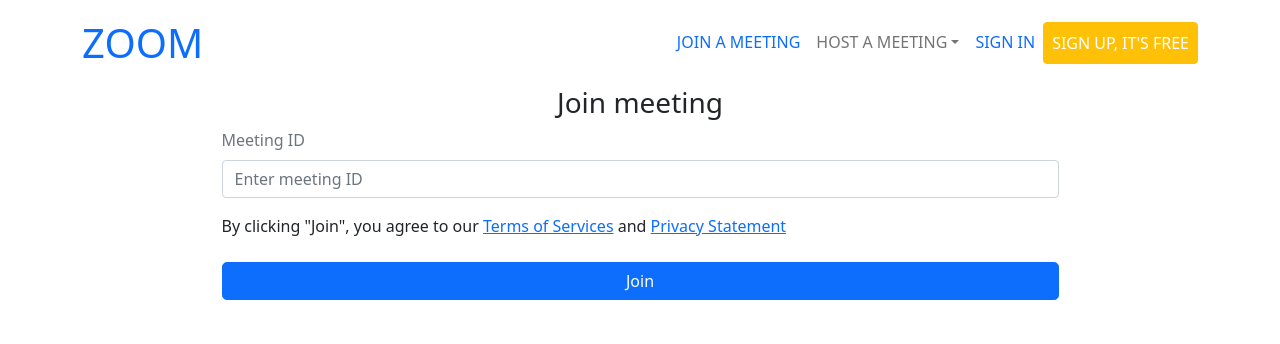
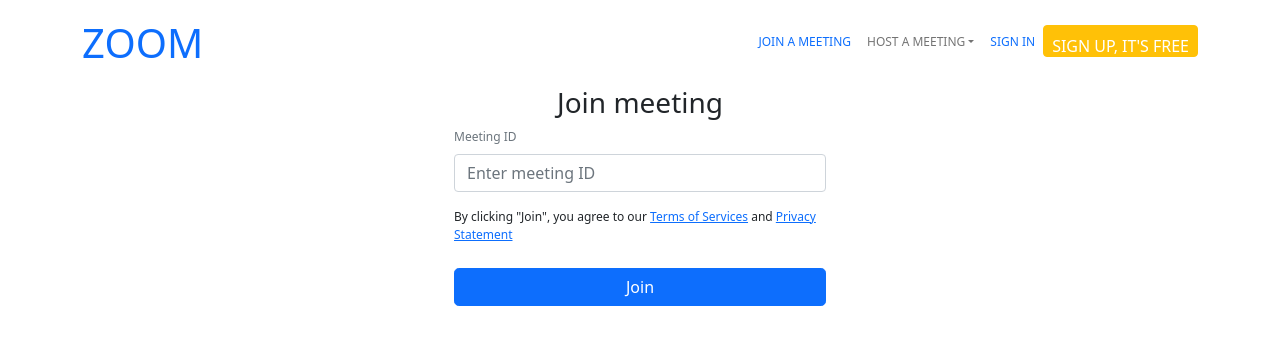
Before and after one commit to koladev32/zoom-clone-react-server, a React (Create React App) app: page / in a window 1280 px wide. Shown: the top 344 px of the page. Built offline with nearby package versions, Linux system fonts and the light colour scheme.

Commit message:
- enhance: enhancing ui

```diff
--- a/public/index.html
+++ b/public/index.html
@@ -24,7 +24,7 @@
       work correctly both with client-side routing and a non-root public URL.
       Learn how to configure a non-root public URL by running `npm run build`.
     -->
-    <title>React App</title>
+    <title>Zoom Clone</title>
   </head>
   <body>
     <noscript>You need to enable JavaScript to run this app.</noscript>
--- a/src/App.css
+++ b/src/App.css
@@ -1,38 +1,11 @@
 .App {
-  text-align: center;
+  font-size: 12px;
 }
 
-.App-logo {
-  height: 40vmin;
-  pointer-events: none;
+.sign-up{
+  background-color: #f26d21;
+  border-radius: 8px;
+  height: 32px;
+  font-size: 13px;
+  margin-bottom: 4px;
 }
-
-@media (prefers-reduced-motion: no-preference) {
-  .App-logo {
-    animation: App-logo-spin infinite 20s linear;
-  }
-}
-
-.App-header {
-  background-color: #282c34;
-  min-height: 100vh;
-  display: flex;
-  flex-direction: column;
-  align-items: center;
-  justify-content: center;
-  font-size: calc(10px + 2vmin);
-  color: white;
-}
-
-.App-link {
-  color: #61dafb;
-}
-
-@keyframes App-logo-spin {
-  from {
-    transform: rotate(0deg);
-  }
-  to {
-    transform: rotate(360deg);
-  }
-}
--- a/src/App.tsx
+++ b/src/App.tsx
@@ -1,6 +1,6 @@
 import React from 'react';
-import logo from './logo.svg';
 import {Button, Container, NavDropdown, Navbar, Nav, Form, NavLink} from 'react-bootstrap'
+import './App.css';
 
 function App() {
 return (
@@ -18,7 +18,7 @@ return (
             <NavDropdown.Item className="text-primary" href="#action/3.3">Something</NavDropdown.Item>
           </NavDropdown>
           <Nav.Link className="text-primary" href="#features">SIGN IN</Nav.Link>
-          <Nav.Link className="btn btn-warning text-white" href="#features">SIGN UP, IT'S FREE</Nav.Link>
+          <Nav.Link className="btn btn-warning text-white sign-up" href="#features">SIGN UP, IT'S FREE</Nav.Link>
         </Nav>
       </Navbar.Collapse>
     </Container>
@@ -27,14 +27,14 @@ return (
   <div className="container">
     <div>
       <h3 className="text-center">Join meeting</h3>
-      <Form className="col-9 mx-auto">
+      <Form className="col-md-4 col-sm-8 mx-auto">
         <Form.Group className="mb-3" controlId="exampleForm.ControlInput1">
-          <Form.Label className="text-start fs-6 text-muted">Meeting ID</Form.Label>
+          <Form.Label className="text-muted">Meeting ID</Form.Label>
           <Form.Control type="text" placeholder="Enter meeting ID" />
         </Form.Group>
 
         <Form.Group className="mb-3">
-          <Form.Label className="fs-6">By clicking "Join", you agree to our <a href="#">Terms of Services</a> and <a href="">Privacy Statement</a></Form.Label>
+          <Form.Label>By clicking "Join", you agree to our <a href="#">Terms of Services</a> and <a href="">Privacy Statement</a></Form.Label>
         </Form.Group>
         <Button className="w-100 rounded-3" type="submit">Join</Button>
       </Form>
```
